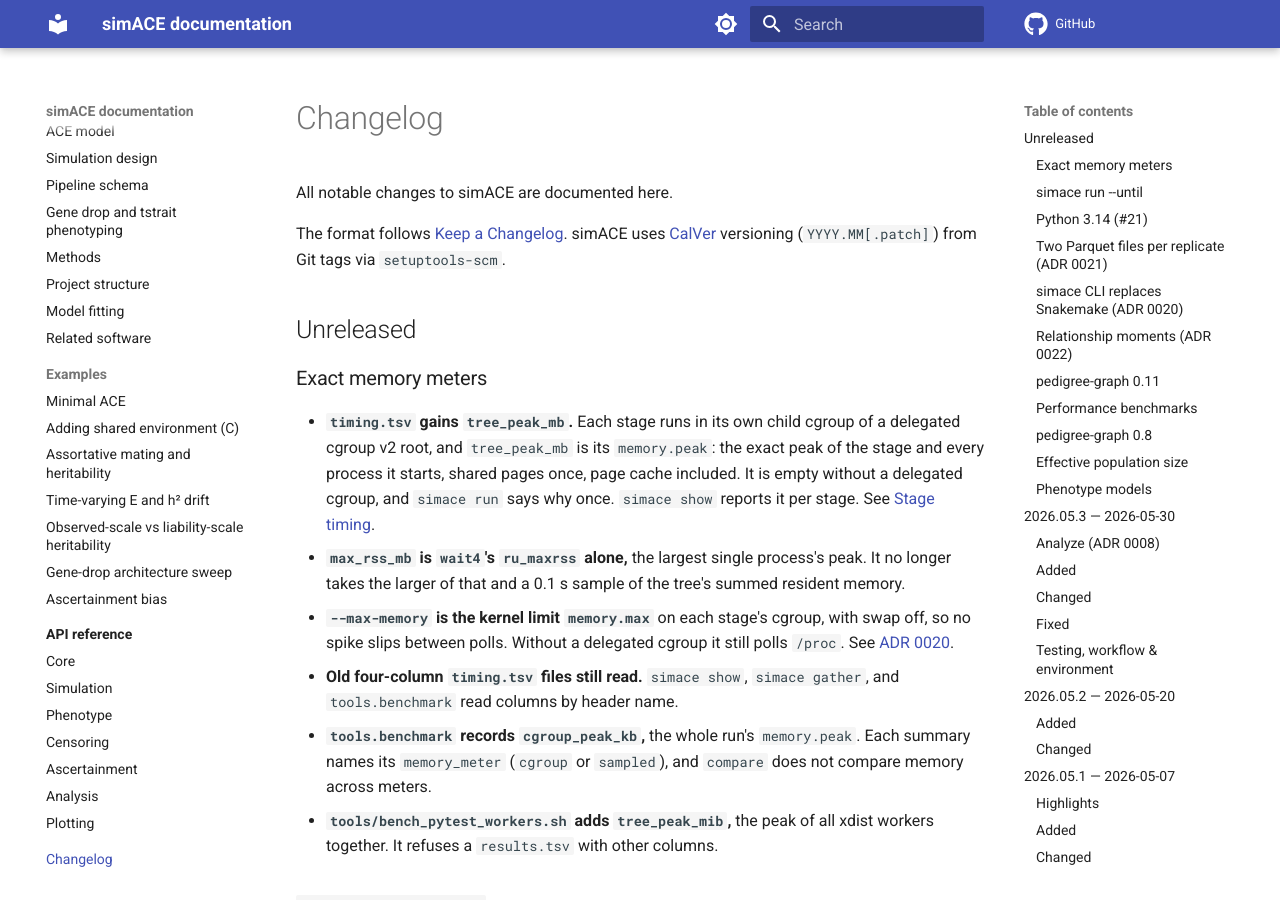
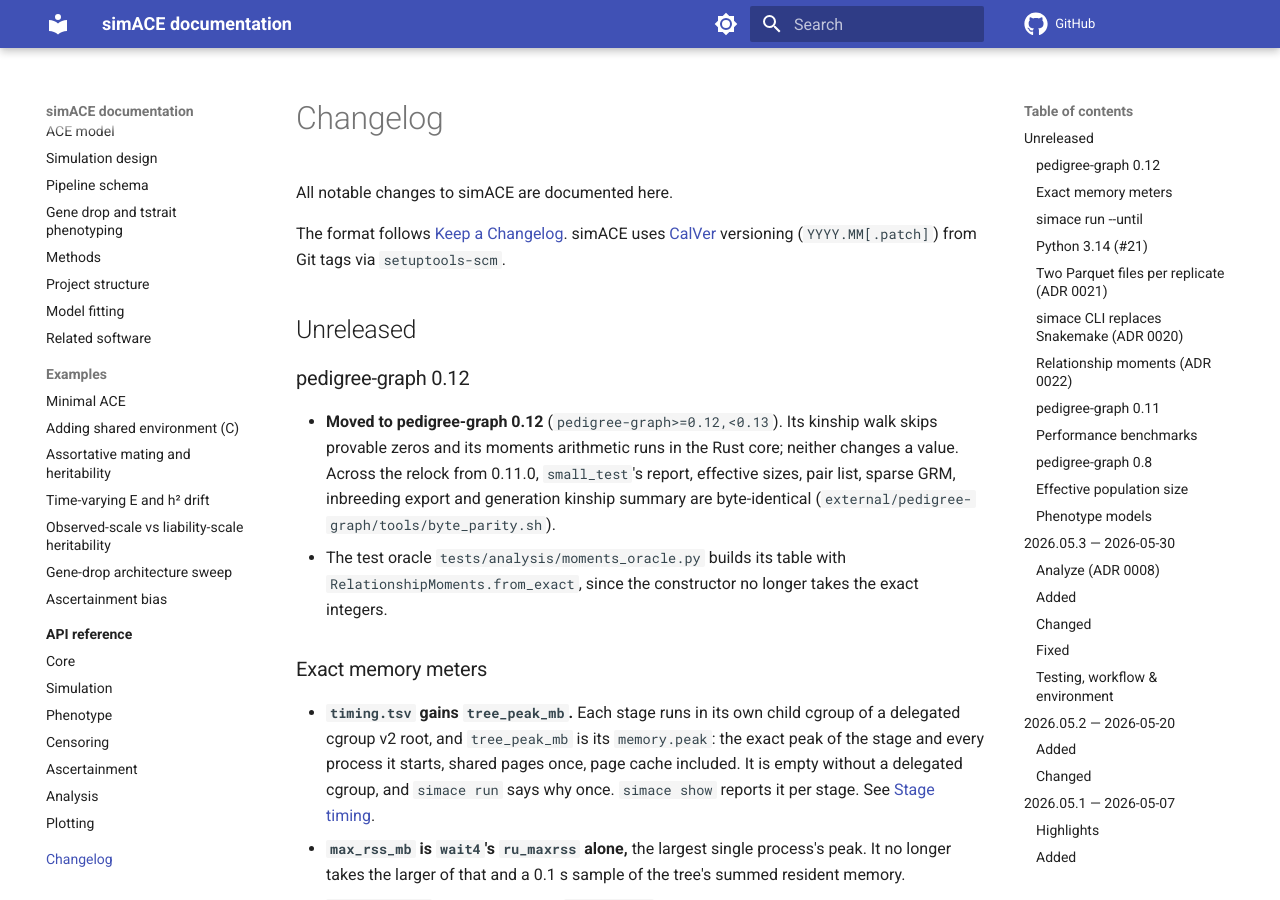
Before and after one commit to rwaples/simACE, an MkDocs documentation site: the page built from docs/changelog.md, in a window 1280 px wide and 900 px high. Built offline with MkDocs 1.6.1 and Material for MkDocs 9.7.7, drawn with Linux system fonts in a browser that asks for light colours; comment, search, counter and statistics services are not loaded.

Commit message:
Move to pedigree-graph 0.12
0.12.0 is outside pedigree-graph>=0.11,<0.12, so the cap moves to
>=0.12,<0.13 and the lock takes the 0.12.0 wheel and nothing else
(0.11.0 -> 0.12.0). 0.12's constructor of RelationshipMoments no longer
takes the exact integers, so the test oracle builds its table with
RelationshipMoments.from_exact. byte_parity.sh hashes small_test's
report, effective sizes, pair list, sparse GRM, inbreeding export and
generation kinship summary identically before and after the relock.

```diff
--- a/docs/changelog.md
+++ b/docs/changelog.md
@@ -7,6 +7,18 @@ simACE uses [CalVer](https://calver.org/) versioning (`YYYY.MM[.patch]`) from
 Git tags via `setuptools-scm`.
 
 ## Unreleased
+
+### pedigree-graph 0.12
+
+- **Moved to pedigree-graph 0.12** (`pedigree-graph>=0.12,<0.13`). Its
+  kinship walk skips provable zeros and its moments arithmetic runs in the
+  Rust core; neither changes a value. Across the relock from 0.11.0,
+  `small_test`'s report, effective sizes, pair list, sparse GRM, inbreeding
+  export and generation kinship summary are byte-identical
+  (`external/pedigree-graph/tools/byte_parity.sh`).
+- The test oracle `tests/analysis/moments_oracle.py` builds its table with
+  `RelationshipMoments.from_exact`, since the constructor no longer takes
+  the exact integers.
 
 ### Exact memory meters
 
--- a/pyproject.toml
+++ b/pyproject.toml
@@ -10,7 +10,7 @@ requires-python = ">=3.14"
 dependencies = [
     # Minor-capped: pair extraction / RELATIONSHIPS kinship changes upstream can
     # silently bias fit_ace heritability (CLAUDE.md gotcha #4) — bump deliberately.
-    "pedigree-graph>=0.11,<0.12",
+    "pedigree-graph>=0.12,<0.13",
     "numpy>=2.2,<3",
     "scipy>=1.14,<2",
     "polars>=1.43.2,<2",
```
Also changed, not shown: 2 other files.
